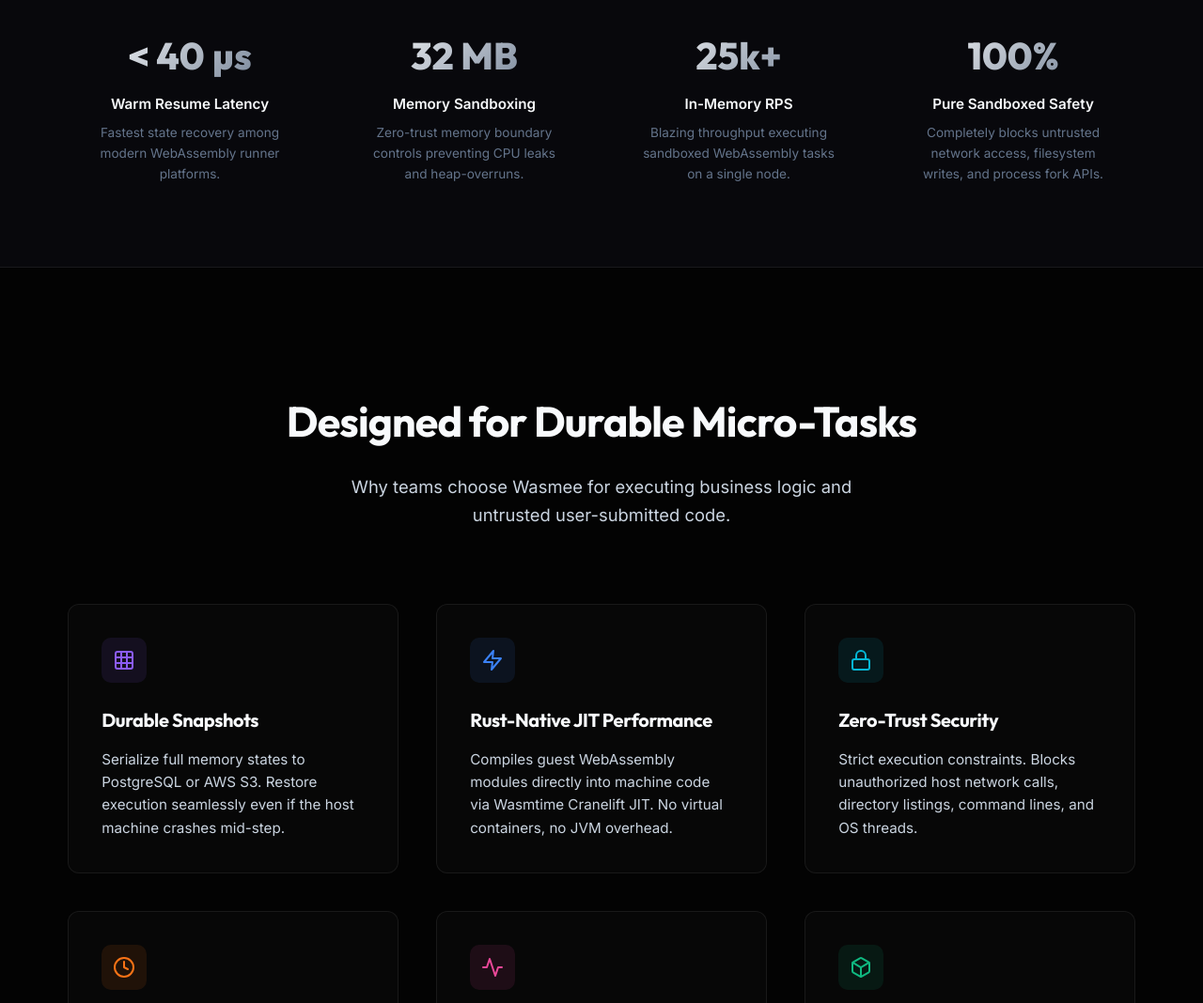
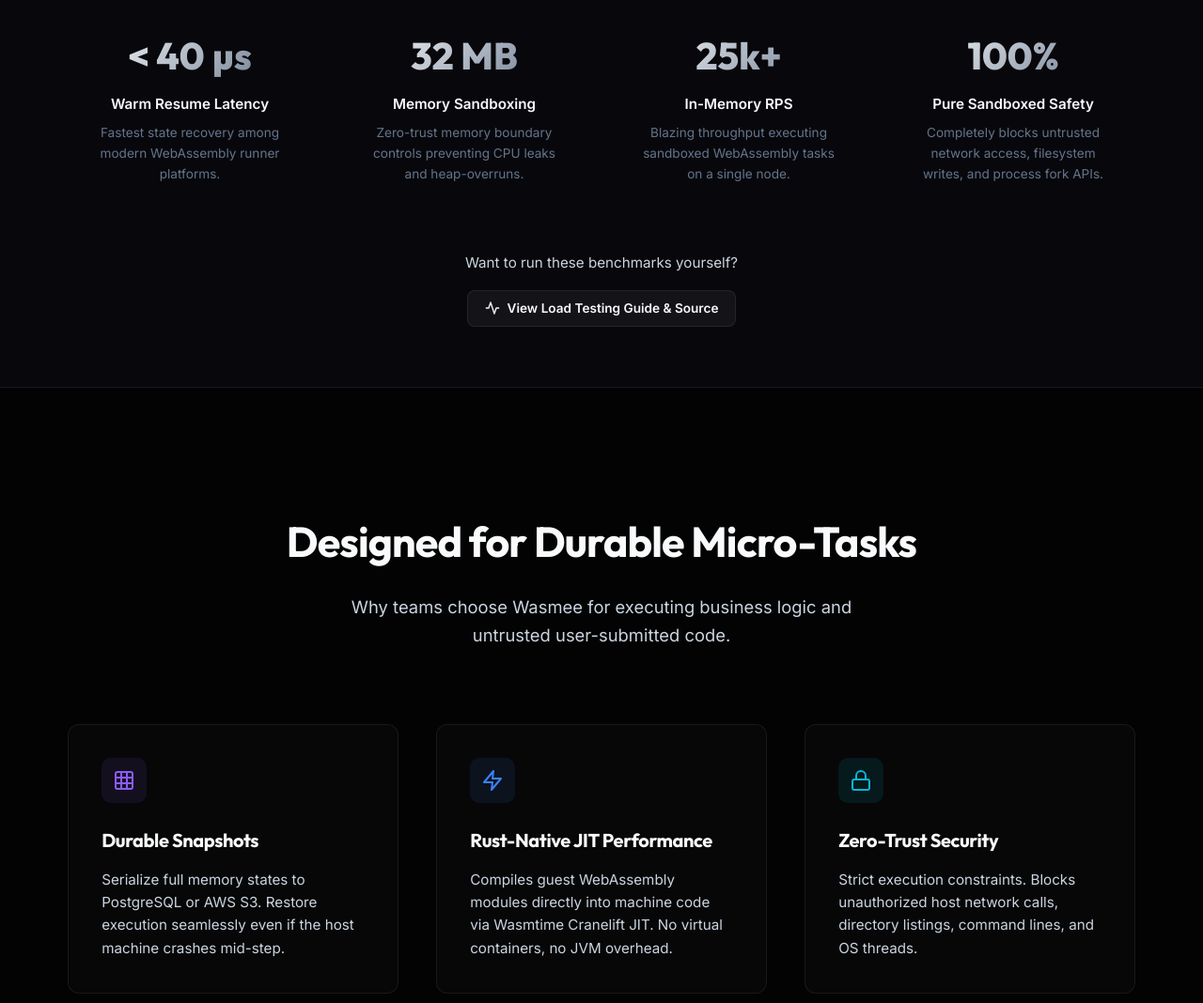
Before and after one commit to nativebpm/wasmee, a website built with Vite: page site/index.html in a window 1280 px wide. Shown: the part 1300-2368 px from the top of the page at 94% size. Built offline with nearby package versions, Linux system fonts and the light colour scheme.

Commit message:
WASM-34: Document Protobuf load testing results and add link on website

```diff
--- a/site/index.html
+++ b/site/index.html
@@ -149,6 +149,15 @@
           <div class="metric-label">Pure Sandboxed Safety</div>
           <div class="metric-desc">Completely blocks untrusted network access, filesystem writes, and process fork APIs.</div>
         </div>
+      </div>
+      <div class="metrics-cta" style="text-align: center; margin-top: 3rem;">
+        <p style="color: var(--text-secondary); margin-bottom: 1rem; font-size: 0.95rem;">Want to run these benchmarks yourself?</p>
+        <a href="https://github.com/nativebpm/wasmee#performance--load-testing" target="_blank" class="btn btn-secondary btn-sm" style="display: inline-flex; align-items: center; gap: 8px;">
+          <svg viewBox="0 0 24 24" width="16" height="16" stroke="currentColor" stroke-width="2" fill="none" stroke-linecap="round" stroke-linejoin="round">
+            <polyline points="22 12 18 12 15 21 9 3 6 12 2 12"></polyline>
+          </svg>
+          View Load Testing Guide & Source
+        </a>
       </div>
     </div>
   </section>
```
Also changed, not shown: README.md, README_ru.md.
